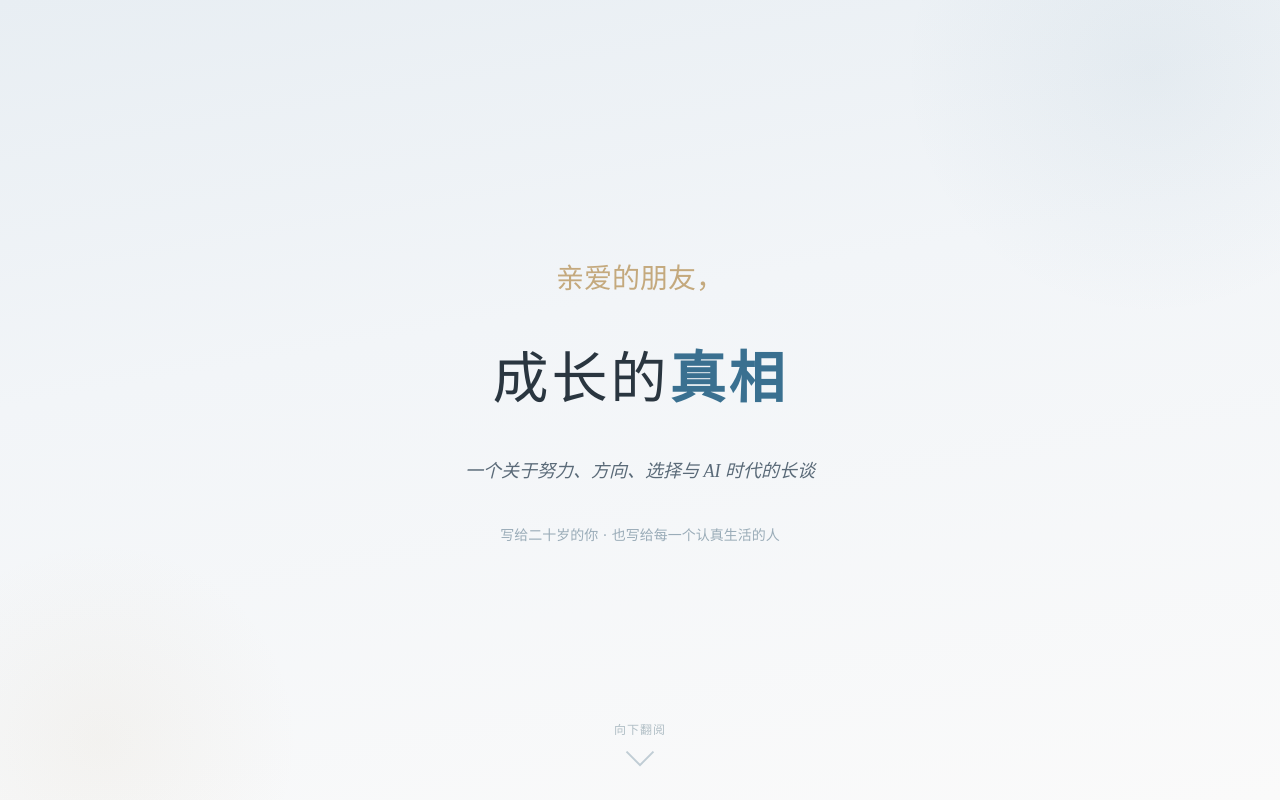
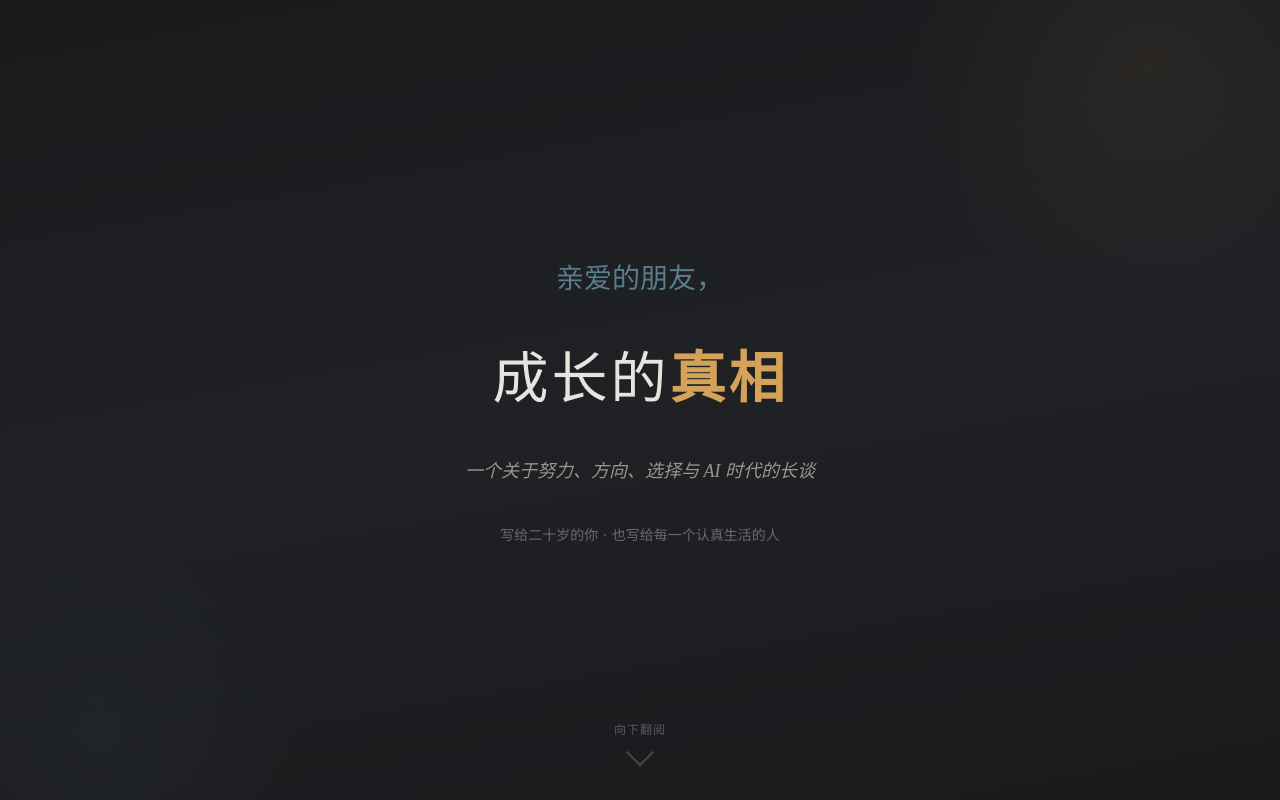
Before and after one commit to wzc1020/chengzhang, a plain HTML site: page index.html in a window 1280 px wide. Shown: the top 800 px of the page. Drawn offline with Linux system fonts and the light colour scheme; a web font is replaced by a local one.

Commit message:
暗黑系配色: 深夜台灯风

```diff
--- a/index.html
+++ b/index.html
@@ -7,16 +7,16 @@
 <link href="https://fonts.googleapis.com/css2?family=Noto+Serif+SC:wght@300;400;600;700&family=Ma+Shan+Zheng&family=ZCOOL+KuaiLe&display=swap" rel="stylesheet">
 <style>
   :root {
-    --bg:        #fafafa;
-    --card-bg:   #ffffff;
-    --text:      #2a3640;
-    --text-dim:  #5a6a78;
-    --accent:    #3a7090;
-    --accent2:   #c4a97d;
-    --quote-bg:  #f2f5f7;
-    --border:    #dce4e9;
-    --shadow:    0 2px 16px rgba(42,54,64,0.06);
-    --shadow-lg: 0 8px 32px rgba(42,54,64,0.10);
+    --bg:        #1a1a1c;
+    --card-bg:   #222226;
+    --text:      #e8e4dd;
+    --text-dim:  #9a958b;
+    --accent:    #d4a259;
+    --accent2:   #5a7d8c;
+    --quote-bg:  #2a2a2e;
+    --border:    #333338;
+    --shadow:    0 2px 16px rgba(0,0,0,0.3);
+    --shadow-lg: 0 8px 32px rgba(0,0,0,0.45);
     --radius:    12px;
     --font-body:   'Noto Serif SC', 'STSong', 'Songti SC', 'SimSun', serif;
     --font-display:'Noto Serif SC', 'STSong', 'Songti SC', serif;
@@ -56,7 +56,7 @@
     position: relative;
     overflow: hidden;
   }
-  .chapter:nth-child(even) { background: #f7f9fa; }
+  .chapter:nth-child(even) { background: #1e1e21; }
   .chapter:nth-child(odd)  { background: var(--bg); }
 
   .chapter-inner {
@@ -108,7 +108,7 @@
     font-family: var(--font-display);
     font-size: 19px;
     font-weight: 600;
-    color: #3a5060;
+    color: var(--accent2);
     margin: 32px 0 12px;
   }
 
@@ -149,27 +149,27 @@
   blockquote p {
     margin-bottom: 6px !important;
     text-indent: 0 !important;
-    color: #3a6070;
+    color: #c4b998;
     font-style: italic;
   }
 
   /* ──────────── golden sentence card ──────────── */
   .golden-card {
-    background: linear-gradient(135deg, #f6f9fb 0%, #eef4f7 100%);
-    border: 1px solid #d0dde6;
+    background: linear-gradient(135deg, #2a2418 0%, #252218 100%);
+    border: 1px solid #4a3a20;
     border-radius: var(--radius);
     padding: 26px 28px;
     margin: 28px 0;
     text-align: center;
     font-size: 18px;
     font-weight: 600;
-    color: #2a5068;
+    color: var(--accent);
     text-indent: 0;
-    box-shadow: 0 2px 12px rgba(42,54,64,0.04);
+    box-shadow: 0 2px 12px rgba(0,0,0,0.2);
     transition: box-shadow var(--transition);
   }
   .golden-card:hover {
-    box-shadow: 0 6px 24px rgba(42,54,64,0.10);
+    box-shadow: 0 6px 28px rgba(180,140,70,0.15);
   }
   .golden-card p {
     text-indent: 0 !important;
@@ -234,7 +234,7 @@
     align-items: center;
     justify-content: center;
     text-align: center;
-    background: linear-gradient(170deg, #e8eef3 0%, #f2f5f8 40%, #fafafa 100%);
+    background: linear-gradient(170deg, #1a1a1c 0%, #1f2125 50%, #1a1a1c 100%);
     position: relative;
     overflow: hidden;
   }
@@ -243,7 +243,7 @@
     position: absolute;
     top: -180px; right: -120px;
     width: 500px; height: 500px;
-    background: radial-gradient(circle, rgba(58,112,144,0.06) 0%, transparent 70%);
+    background: radial-gradient(circle, rgba(212,162,89,0.07) 0%, transparent 70%);
     border-radius: 50%;
   }
   .hero::after {
@@ -251,7 +251,7 @@
     position: absolute;
     bottom: -140px; left: -100px;
     width: 400px; height: 400px;
-    background: radial-gradient(circle, rgba(196,169,125,0.08) 0%, transparent 70%);
+    background: radial-gradient(circle, rgba(90,125,140,0.06) 0%, transparent 70%);
     border-radius: 50%;
   }
   .hero-inner { position: relative; z-index: 1; max-width: 620px; padding: 0 24px; }
@@ -265,7 +265,7 @@
     font-family: var(--font-display);
     font-size: clamp(36px, 6vw, 56px);
     font-weight: 300;
-    color: #2a3640;
+    color: var(--text);
     letter-spacing: 3px;
     margin-bottom: 18px;
   }
@@ -278,7 +278,7 @@
   }
   .hero .meta {
     font-size: 14px;
-    color: #9aacb8;
+    color: #6a6a6e;
     font-family: var(--font-hand);
   }
 
@@ -300,7 +300,7 @@
   /* ──────────── footer ──────────── */
   .chapter.footer-section {
     min-height: 100vh;
-    background: linear-gradient(170deg, #fafafa 0%, #eef2f5 100%);
+    background: linear-gradient(170deg, #1a1a1c 0%, #1e1f23 100%);
     text-align: center;
   }
   .chapter.footer-section .chapter-inner {
@@ -348,13 +348,13 @@
   }
   .scroll-hint span {
     font-size: 12px;
-    color: #b0bec5;
+    color: #5a5a5e;
     letter-spacing: 1px;
   }
   .scroll-hint .arrow {
     width: 20px; height: 20px;
-    border-right: 2px solid #c0cdd5;
-    border-bottom: 2px solid #c0cdd5;
+    border-right: 2px solid #4a4a4e;
+    border-bottom: 2px solid #4a4a4e;
     transform: rotate(45deg);
     animation: scrollBounce 2s ease-in-out infinite;
   }
@@ -662,7 +662,7 @@
     <p class="footer-signoff">此致</p>
     <p class="footer-msg">你不差，你只是还没开始。<br>或者开始了，但还没到临界点。</p>
     <p class="footer-msg" style="margin-top:16px;"><strong>继续走。不要停。</strong></p>
-    <p class="footer-msg" style="margin-top:24px;font-size:14px;color:#9aacb8;">你的未来，在每一个今天选择做正确的事的瞬间，正在被悄悄改变。</p>
+    <p class="footer-msg" style="margin-top:24px;font-size:14px;color:#6a6a6e;">你的未来，在每一个今天选择做正确的事的瞬间，正在被悄悄改变。</p>
     <p class="footer-dot">✦</p>
   </div>
 </section>
```
